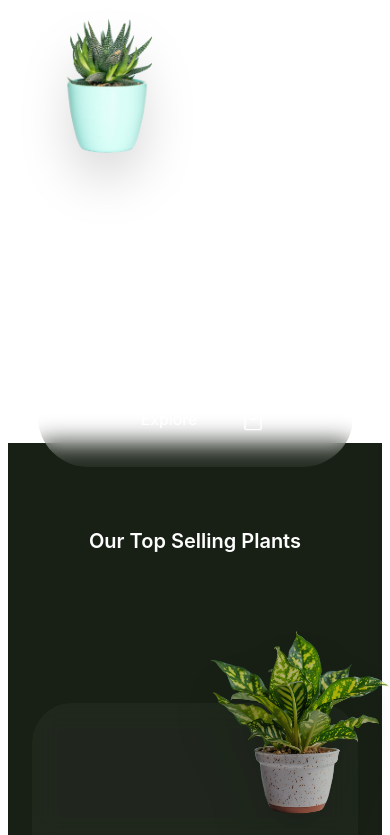
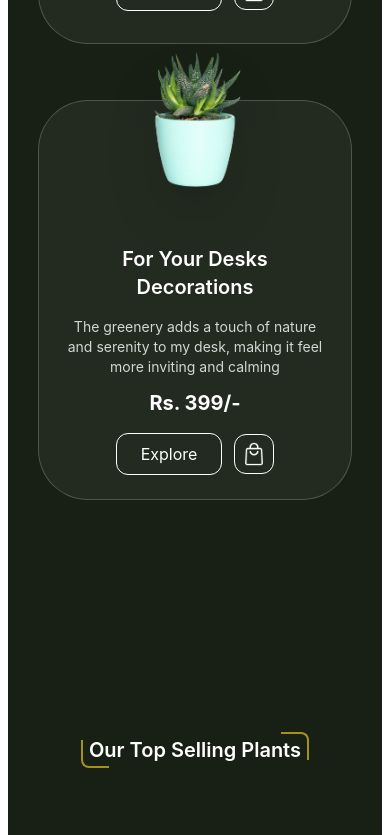
Before and after one commit to anjudixit/Flora-Vision, a React (Vite) app: page / in a window 390 px wide. Shown: the part 1156-1991 px from the top of the page. Built offline with nearby package versions, Linux system fonts and the light colour scheme.

Commit message:
improve UI responsiveness and card styling

```diff
--- a/src/components/HeroSection.jsx
+++ b/src/components/HeroSection.jsx
@@ -8,22 +8,23 @@ import TrendyPlantsHeading from "./TrendyPlantsHeading";
 
 const HeroSection = () => {
   return (
-    <section className="relative w-full min-h-[200vh] max-[400px]:min-h-[180vh] min-[401px]:min-h-[175vh] sm:min-h-[170vh] md:min-h-[180vh] lg:min-h-[200vhbg-[#182015]">
+    <section className="relative w-full min-h-[165vh] max-[640px]:min-h-[200vh] sm:min-h-[220vh] md:min-h-[180vh] lg:min-h-[200vh] bg-[#182015]">
 
       <Banner_Image />
       <MainHeading />
       <PlantCard />
       <ReviewCard />
 
-    <div className=" absolute top-[80vh] min-[375px]:top-[77vh] min-[400px]:top-[75vh] sm:top-[78vh] md:top-[82vh] lg:top-[100vh] left-1/2 -translate-x-1/2 z-10">
+      <div className=" absolute top-[60vh] max-[640px]:top-[75vh] sm:top-[85vh] md:top-[82vh] lg:top-[100vh] left-1/2 -translate-x-1/2 z-10">
         <TrendyPlantsHeading title="Our Trendy Plants" />
       </div>
 
-    <div className=" absolute top-[95vh] min-[375px]:top-[88vh] min-[400px]:top-[88vh] sm:top-[92vh] md:top-[95vh] lg:top-[112vh] left-0 w-full flex flex-col gap-10 md:gap-14 px-4 md:px-8 z-10">
+      <div
+        className=" absolute top-[70vh] max-[640px]:top-[90vh] sm:top-[100vh] md:top-[95vh] lg:top-[112vh] left-0 w-full flex flex-col gap-14 px-4 md:px-8 z-10"
+      >
         <TrendyPlantCard1 />
         <TrendyPlantCard2 />
       </div>
-
     </section>
   );
 };
--- a/src/components/TopSellingPlants.jsx
+++ b/src/components/TopSellingPlants.jsx
@@ -56,7 +56,7 @@ const TopSellingPlants = () => {
   return (
     <section className="w-full px-6 md:px-16 py-20 bg-[#182015]">
       {/* Heading */}
-      <TrendyPlantsHeading title="Our Top Selling Plants" className="mb-16"/>
+      <TrendyPlantsHeading title="Our Top Selling Plants" className="mb-16 max-[400px]:mt-10"/>
 
       {/* Product Grid */}
       <div className="grid grid-cols-1 sm:grid-cols-2 lg:grid-cols-3 gap-9">
```
Lines whose indentation alone changed are shown as unchanged.
